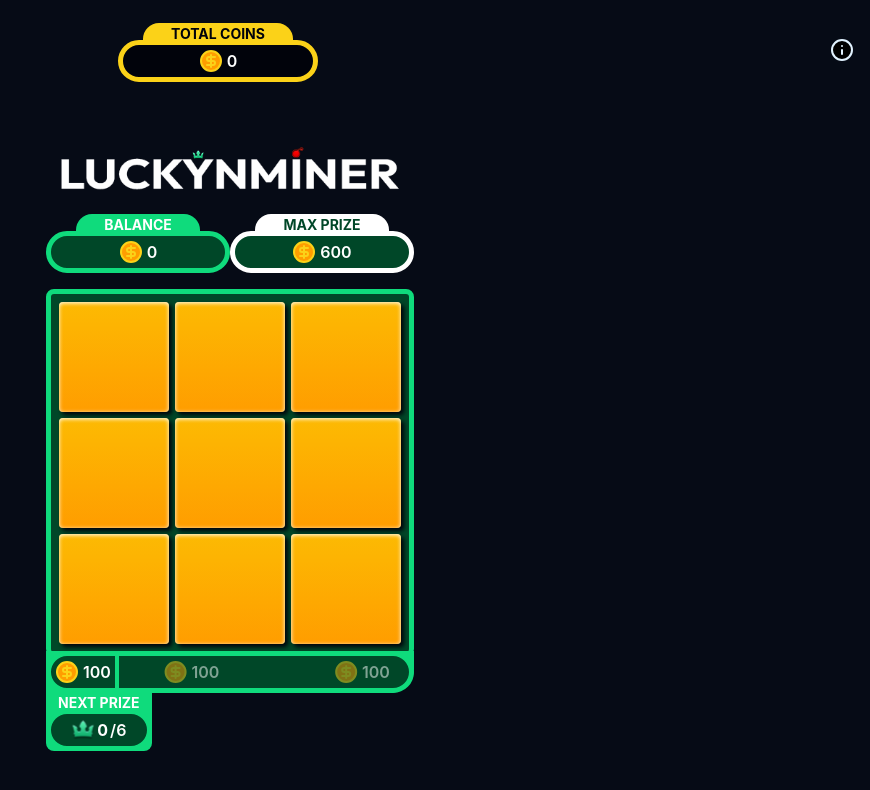
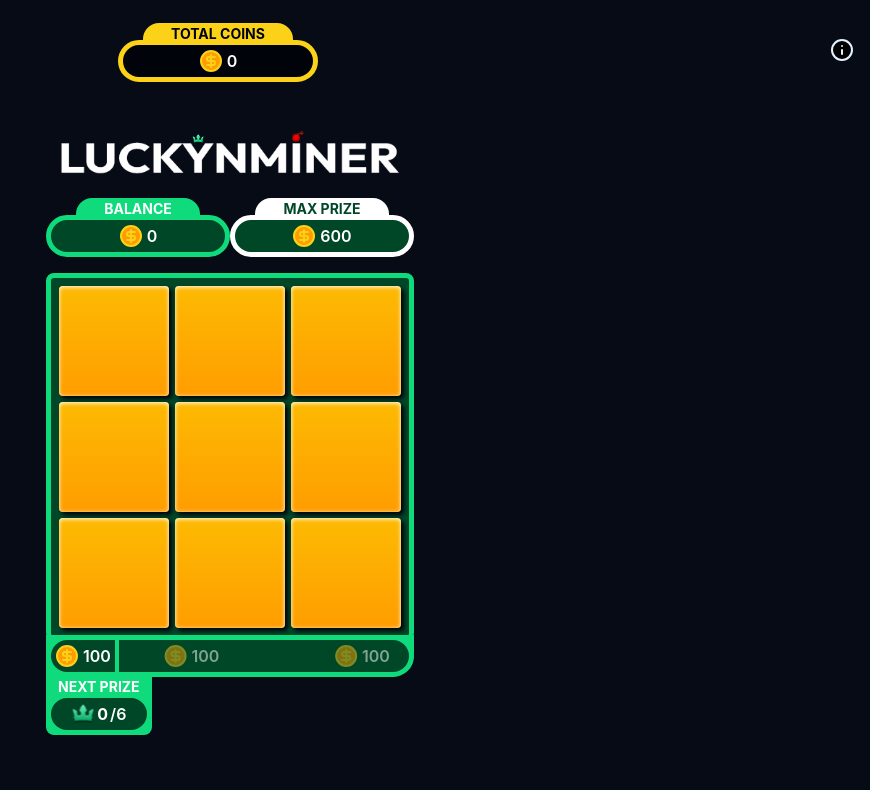
Before and after one commit to Aviv-rs/LuckyMiner, a React (Vite) app: page / in a window 1280 px wide. Shown: the top 790 px of the page, without its empty margins (410-1280 px from the left). Built offline with nearby package versions, Linux system fonts and the light colour scheme; a web font is replaced by a local one.

Commit message:
style: adjust padding-top in GamePage for improved layout consistency

```diff
--- a/src/pages/GamePage/GamePage.module.css
+++ b/src/pages/GamePage/GamePage.module.css
@@ -1,6 +1,6 @@
 .game-page {
   min-height: calc(100vh - var(--app-header-height));
-  padding-top: var(--space-8);
+  padding-top: var(--space-4);
   display: flex;
   flex-direction: column;
   align-items: center;
```
